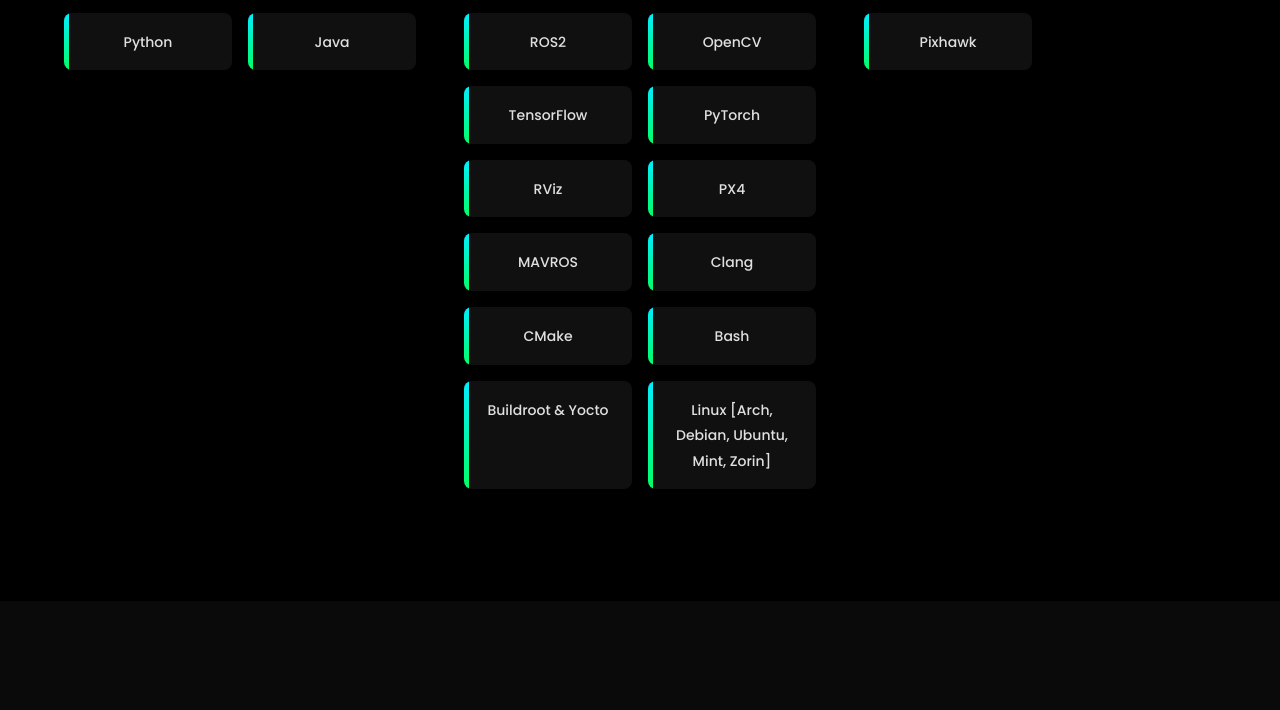
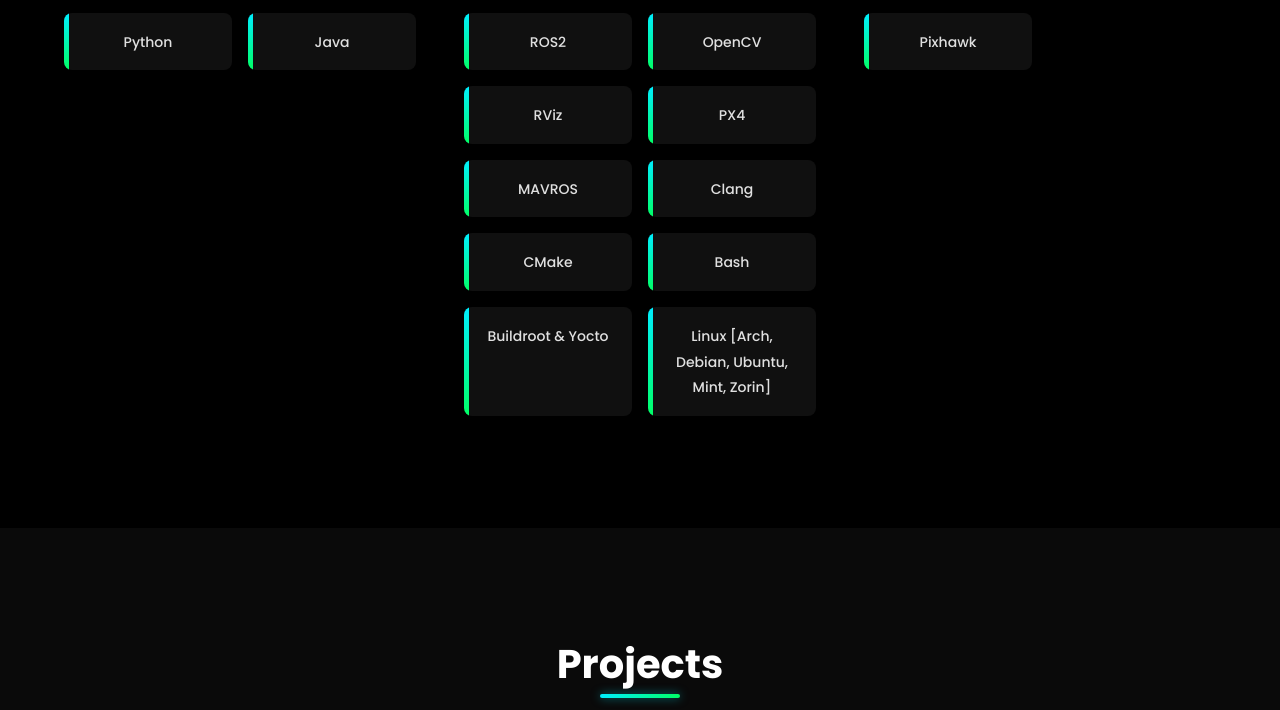
Before and after one commit to sddmr/sddmr.github.io, a plain HTML site: page index.html in a window 1280 px wide. Shown: the part 1996-2706 px from the top of the page. Drawn offline with Linux system fonts and the light colour scheme.

Commit message:
index.html

```diff
--- a/index.html
+++ b/index.html
@@ -116,9 +116,7 @@
                         <div class="skill-item"><span>Qt (C++)</span></div>
                         <div class="skill-item"><span>ROS2</span></div>
                         <div class="skill-item"><span>OpenCV</span></div>
-                        <div class="skill-item"><span>TensorFlow</span></div>
-                        <div class="skill-item"><span>PyTorch</span></div>
-                        <div class="skill-item"><span>RViz  </span></div>
+                        <div class="skill-item"><span>RViz</span></div>
                         <div class="skill-item"><span>PX4</span></div>
                         <div class="skill-item"><span>MAVROS</span></div>
                         <div class="skill-item"><span>Clang</span></div>
```
